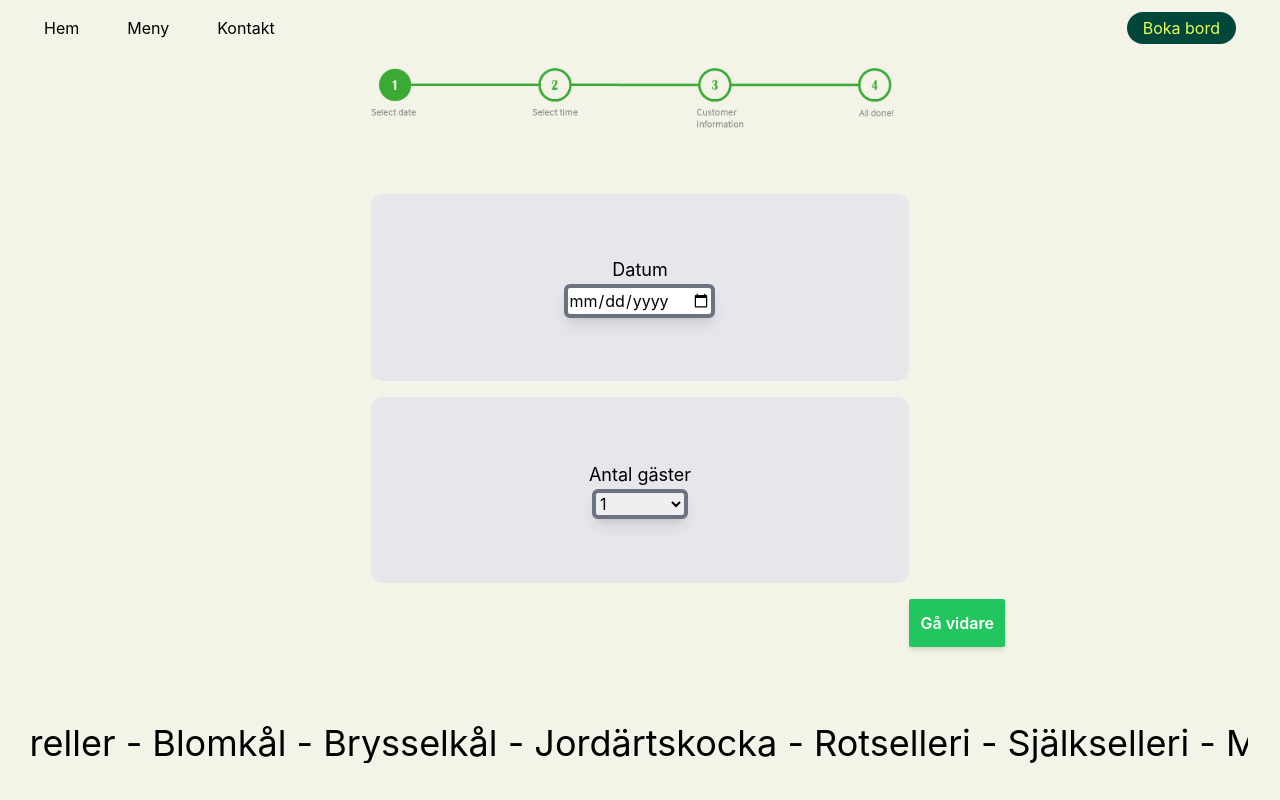
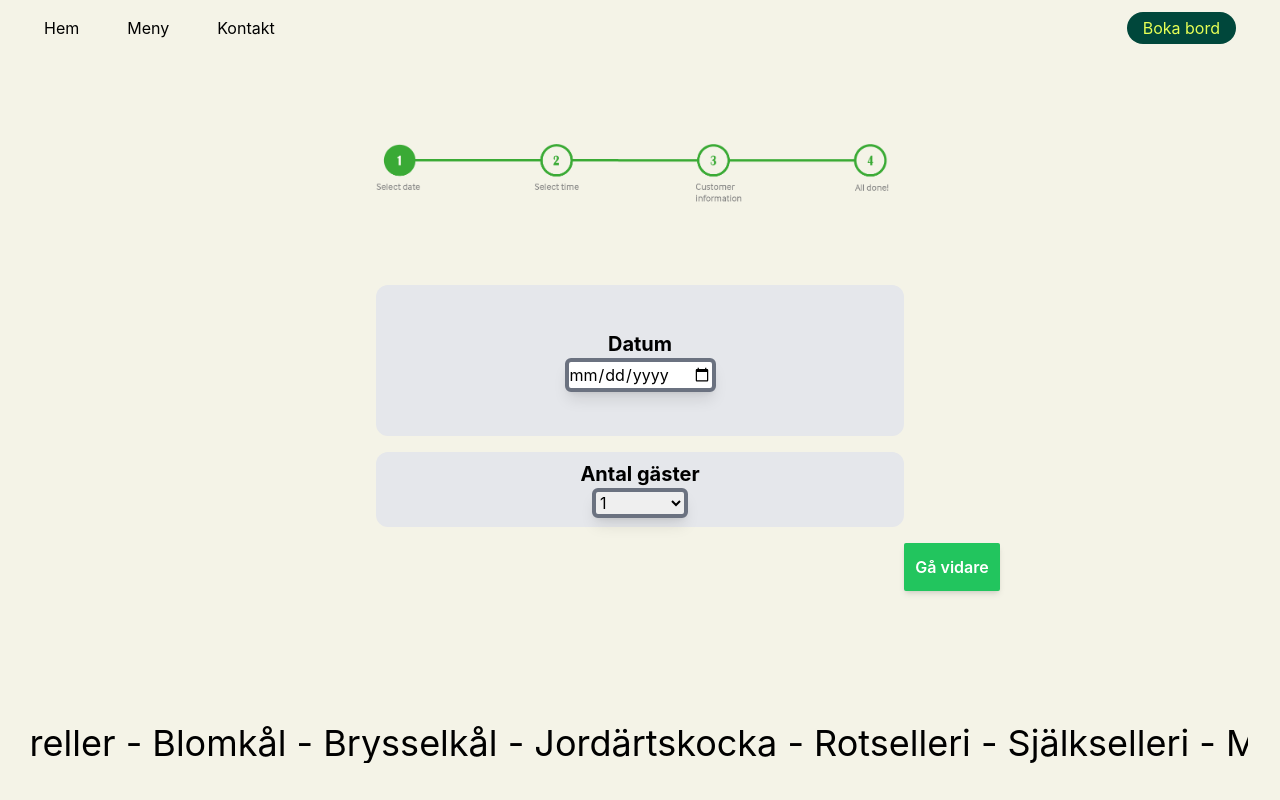
Before and after one commit to elgen98/booking-system, a React (Create React App) app in the folder front-end/: page /booking in a window 1280 px wide. Shown: the top 800 px of the page. Built offline with nearby package versions, Linux system fonts and the light colour scheme; the HTML template or start-up script is replaced by a standard one.

Commit message:
new layout

```diff
--- a/front-end/src/App.css
+++ b/front-end/src/App.css
@@ -14,11 +14,14 @@
   .btn-red {
     @apply bg-red-500 text-white font-semibold rounded-sm shadow-md hover:bg-red-700 focus:outline-none focus:ring-2 focus:ring-red-400 focus:ring-opacity-75 w-24 h-12 mt-4;
   }
+  .modal-wrapper {
+    @apply h-5/6 grid grid-cols-7 grid-rows-5 p-6
+  }
   .modal-title {
     @apply col-start-1 col-end-8 sm:col-start-3 sm:col-end-6 row-end-1 flex items-center justify-center text-lg sm:text-xl;
   }
   .modal-content {
-    @apply col-start-1 col-end-8 sm:col-start-3 sm:col-end-6 flex flex-col items-center justify-center bg-gray-200 rounded-xl;
+    @apply col-start-1 col-end-8 sm:col-start-3 sm:col-end-6 flex flex-col items-center justify-center  bg-gray-200 rounded-xl;
   }
 
 }
--- a/front-end/src/components/BookingModals/BookingModalOne.tsx
+++ b/front-end/src/components/BookingModals/BookingModalOne.tsx
@@ -71,9 +71,13 @@ function BookingModalOne() {
   }, [searchResult]);
 
   return (
-    <main className="  h-5/6 grid grid-cols-7 p-3 ">
-      <div className="col-span-7 sm:col-span-3 sm:col-start-3 row-end-1">
-        <img src="../assets/ProgressBar1.png" alt="progressBar" className=" modal-title sm:w-full "></img>
+    <main className=" modal-wrapper ">
+      <img src="../assets/ProgressBar1.png" alt="progressBar" className=" modal-title sm:w-full mt-16 mb-16"></img>
+      <form
+        action=""
+        method="GET"
+        className="col-span-7 sm:col-span-3 sm:col-start-3 row-span-3 flex flex-col gap-4"
+      >
         {show ? (
           <p className=" text-red-600 text-sm ">
             Tyvärr är vi fullbokade den dagen, prova ett annat datum.
@@ -81,18 +85,11 @@ function BookingModalOne() {
         ) : (
           <p></p>
         )}
-      </div>
-
-      <form
-        action=""
-        method="GET"
-        className="col-span-7 sm:col-span-3 sm:col-start-3 row-start-1 row-end-5 flex flex-col gap-4"
-      >
         <DatePicker />
         <GuestPicker />
       </form>
       <button
-        className=" btn-green col-end-7 row-start-5"
+        className=" btn-green col-end-7 row-start-4"
         onClick={checkSeatings}
       >
         Gå vidare
--- a/front-end/src/components/BookingModals/BookingModalThree.tsx
+++ b/front-end/src/components/BookingModals/BookingModalThree.tsx
@@ -72,25 +72,26 @@ function BookingModalThree() {
   }
 
   return (
-    <main className=" h-5/6 grid grid-cols-7 p-3">
-      <h1 className=" text-2xl  modal-title">Kundinformation</h1>
-      <form action="" className=" modal-content gap-1">
+    <main className=" modal-wrapper">
+      <img src="../assets/ProgressBar2.png" alt="progressBar" className=" modal-title sm:w-full mt-16 mb-16"></img>
+
+      <form action="" className=" modal-content gap-1 row-start-1 row-end-5">
+      <h1 className=" text-xl font-bold">Kundinformation</h1>
         <div className="">
-          <label htmlFor="name" className="">
-            Namn
-            <input
+          <label htmlFor="name" className=" block">Namn</label>
+          <input
               type="text"
               name="name"
               placeholder="Namn"
               className=" border-2 border-black rounded-lg"
               value={userInfo.name}
               onChange={(e) => handleUserInput(e)}
-            />
-          </label>
+          />
         </div>
         <div className="">
-          <label htmlFor="email" className="">
+          <label htmlFor="email" className="block">
             E-postadress
+          </label>
             <input
               type="email"
               name="email"
@@ -99,11 +100,11 @@ function BookingModalThree() {
               value={userInfo.email}
               onChange={(e) => handleUserInput(e)}
             />
-          </label>
         </div>
         <div className="">
-          <label htmlFor="telephone" className="">
+          <label htmlFor="telephone" className="block">
             Telefonnummer
+          </label>
             <input
               type="tel"
               name="telephone"
@@ -112,7 +113,6 @@ function BookingModalThree() {
               value={userInfo.telephone}
               onChange={(e) => handleUserInput(e)}
             />
-          </label>
         </div>
         <div>
           {validateMsg.length > 0 && <span>Validation Summary</span>}
--- a/front-end/src/components/BookingModals/BookingModalTwo.tsx
+++ b/front-end/src/components/BookingModals/BookingModalTwo.tsx
@@ -26,7 +26,7 @@ export default function BookingModalTwo() {
   if (availableSeatings.seatingOne === true) {
     seating1800Btn = (
       <button
-        className=" w-28 h-14 col-start-2 sm:col-start-4 sm:mx-20 text-2xl mb-8 border border-gray-500 focus:bg-orange-300 rounded-lg"
+        className=" w-28 h-14 col-start-2 sm:col-start-4 sm:mx-20 text-2xl border border-gray-500 focus:bg-orange-300 rounded-lg"
         value={"1800"}
         onClick={addBookingDetails}
       >
@@ -36,7 +36,7 @@ export default function BookingModalTwo() {
   } else {
     seating1800Btn = (
       <button
-        className=" w-28 h-14 col-start-2 sm:col-start-4 sm:mx-20 text-2xl mb-8 border rounded-lg opacity-20"
+        className=" w-28 h-14 col-start-2 sm:col-start-4 sm:mx-20 text-2xl  border rounded-lg opacity-20"
         disabled
       >
         1800
@@ -47,7 +47,7 @@ export default function BookingModalTwo() {
   if (availableSeatings.seatingTwo === true) {
     seating2100Btn = (
       <button
-        className=" w-28 h-14 col-start-5 sm:col-start-6 text-2xl mb-8 border border-gray-500 focus:bg-orange-300 rounded-lg"
+        className=" w-28 h-14 col-start-5 sm:col-start-6 text-2xl  border border-gray-500 focus:bg-orange-300 rounded-lg"
         value={"2100"}
         onClick={addBookingDetails}
       >
@@ -57,7 +57,7 @@ export default function BookingModalTwo() {
   } else {
     seating2100Btn = (
       <button
-        className=" w-28 h-14 col-start-5 sm:col-start-6 text-2xl mb-8 border rounded-lg opacity-20"
+        className=" w-28 h-14 col-start-5 sm:col-start-6 text-2xl  border rounded-lg opacity-20"
         disabled
       >
         2100
@@ -66,15 +66,16 @@ export default function BookingModalTwo() {
   }
 
   return (
-    <main className=" h-5/6 grid grid-cols-7 p-3 ">
-      <h1 className=" modal-title">Välj tid</h1>
-      <div className=" modal-content h-6/6">
+    <main className=" modal-wrapper">
+      <img src="../assets/ProgressBar2.png" alt="progressBar" className=" modal-title sm:w-full mt-16 mb-16"></img>
+      <div className=" modal-content h-full gap-3 sm:flex-row row-start-1 row-end-4 ">
+        <h1 className="text-xl font-bold">Välj tid</h1>
         {seating1800Btn}
         {seating2100Btn}
       </div>
       <br />
       <button
-        className=" btn-red col-start-1 sm:col-start-3 "
+        className=" btn-red col-start-1 sm:col-start-3 row-start-4"
         onClick={() => {
           dispatch(addBookingGuestAmount(0));
           dispatch(addBookingDate(""));
@@ -83,7 +84,7 @@ export default function BookingModalTwo() {
         Tillbaka
       </button>
       <button
-        className=" btn-green col-start-6 "
+        className=" btn-green col-start-6 row-start-4 "
         onClick={() => {
           dispatch(addBookingTime(selectedTime));
         }}
--- a/front-end/src/components/DatePicker.tsx
+++ b/front-end/src/components/DatePicker.tsx
@@ -12,8 +12,8 @@ function DatePicker() {
   }, [date]);
 
   return (
-    <div className=" h-3/6 modal-content ">
-      <label htmlFor="date" className=" text-lg">
+    <div className=" h-4/6 modal-content ">
+      <label htmlFor="date" className=" text-xl font-bold">
         Datum
       </label>
       <input
--- a/front-end/src/components/GuestPicker.tsx
+++ b/front-end/src/components/GuestPicker.tsx
@@ -16,8 +16,8 @@ function GuestPicker() {
   });
 
   return (
-    <div className=" h-3/6 modal-content">
-      <label htmlFor="guestAmount" className=" text-lg">
+    <div className=" h-2/6 modal-content">
+      <label htmlFor="guestAmount" className=" text-xl font-bold">
         Antal gäster
       </label>
       <select
```
